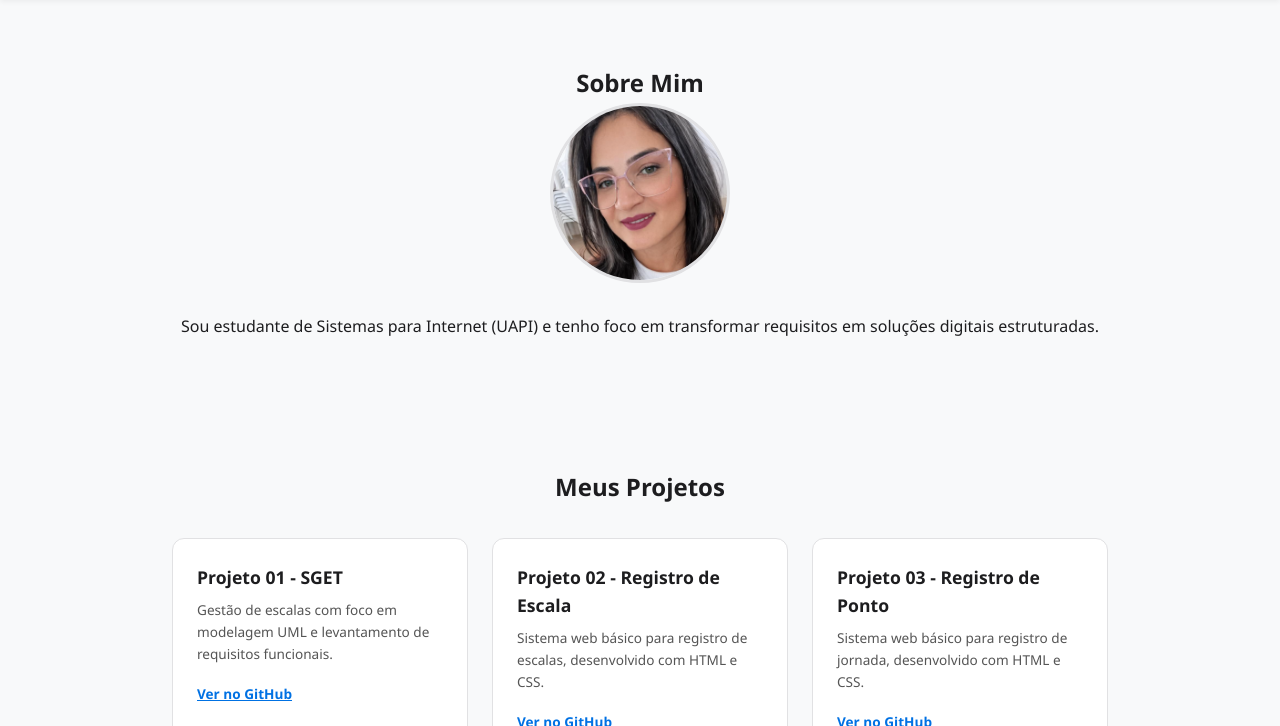
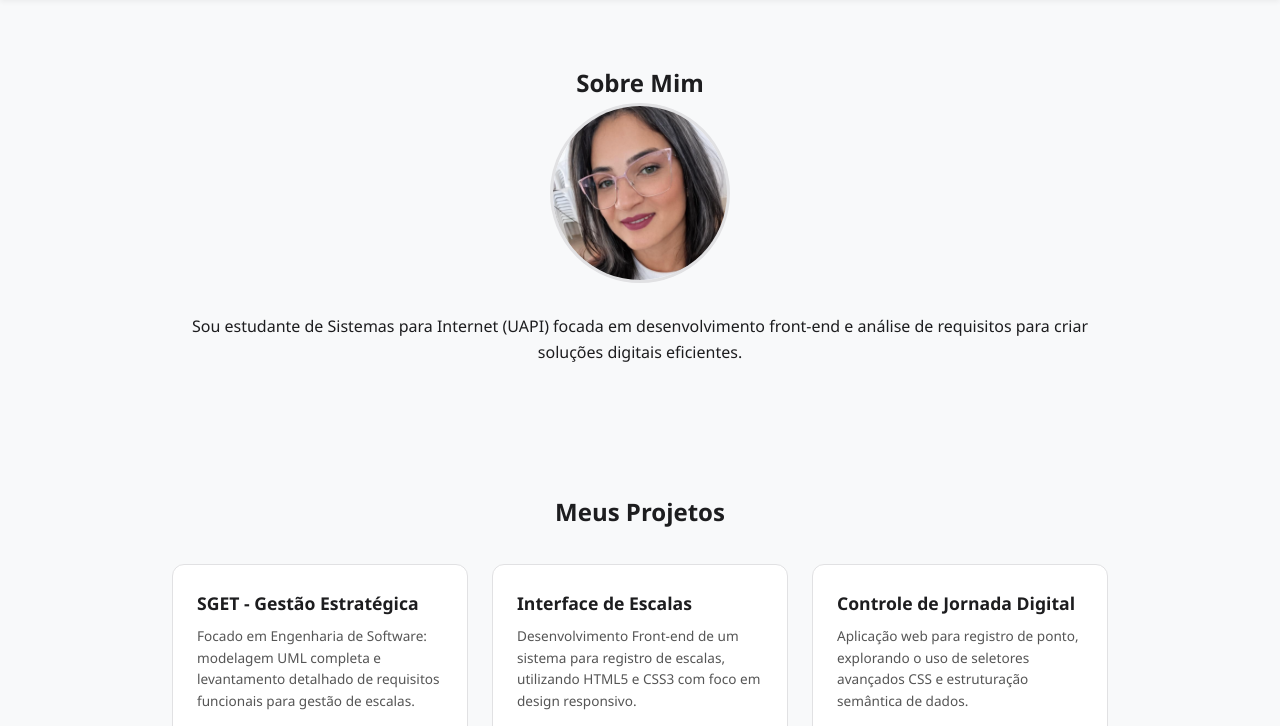
Before and after one commit to simoneribeirouapi-star/Portifolio-Simone-UAPI, a plain HTML site: page index.html in a window 1280 px wide. Shown: the part 74-800 px from the top of the page. Drawn offline with Linux system fonts and the light colour scheme.

Commit message:
Update index.html

```diff
--- a/index.html
+++ b/index.html
@@ -3,7 +3,7 @@
 <head>
     <meta charset="UTF-8">
     <meta name="viewport" content="width=device-width, initial-scale=1.0">
-    <title> Portfólio | Simone </title>
+    <title> Portfólio | Simone Ribeiro </title>
     <style>
         /* --- CSS (Estilização Fiel à Imagem) --- */
         :root {
@@ -90,8 +90,8 @@
     <main>
         <section id="sobre" class="section">
             <h2>Sobre Mim</h2>
-           <img src="foto.jpg.jpeg" alt="Foto de Lilena" class="foto-perfil">
-            <p>Sou estudante de Sistemas para Internet (UAPI) e tenho foco em transformar requisitos em soluções digitais estruturadas.</p>
+           <img src="foto.jpg.jpeg" alt="Foto de Simone" class="foto-perfil">
+            <p>Sou estudante de Sistemas para Internet (UAPI) focada em desenvolvimento front-end e análise de requisitos para criar soluções digitais eficientes.</p>
         </section>
         <section id="projetos" class="section">
             <h2>Meus Projetos</h2>
@@ -108,18 +108,18 @@
         // 1. Array de Objetos (Os Projetos do Integrador I)
         const projetos = [
             {
-                titulo: "Projeto 01 - SGET",
-                desc: "Gestão de escalas com foco em modelagem UML e levantamento de requisitos funcionais.",
+        titulo: "SGET - Gestão Estratégica",
+        desc: "Focado em Engenharia de Software: modelagem UML completa e levantamento detalhado de requisitos funcionais para gestão de escalas.",
         link: "https://github.com/usuario/sget"
     },
     {
-                titulo: "Projeto 02 - Registro de Escala",
-                desc: "Sistema web básico para registro de escalas, desenvolvido com HTML e CSS.",
+        titulo: "Interface de Escalas",
+        desc: "Desenvolvimento Front-end de um sistema para registro de escalas, utilizando HTML5 e CSS3 com foco em design responsivo.",
         link: "https://github.com/usuario/registro-escala"
     },
     {
-                titulo: "Projeto 03 - Registro de Ponto",
-                desc: "Sistema web básico para registro de jornada, desenvolvido com HTML e CSS.",
+        titulo: "Controle de Jornada Digital",
+        desc: "Aplicação web para registro de ponto, explorando o uso de seletores avançados CSS e estruturação semântica de dados.",
         link: "https://github.com/usuario/registro-ponto"
     }
         ];
```
Lines whose indentation alone changed are shown as unchanged.
